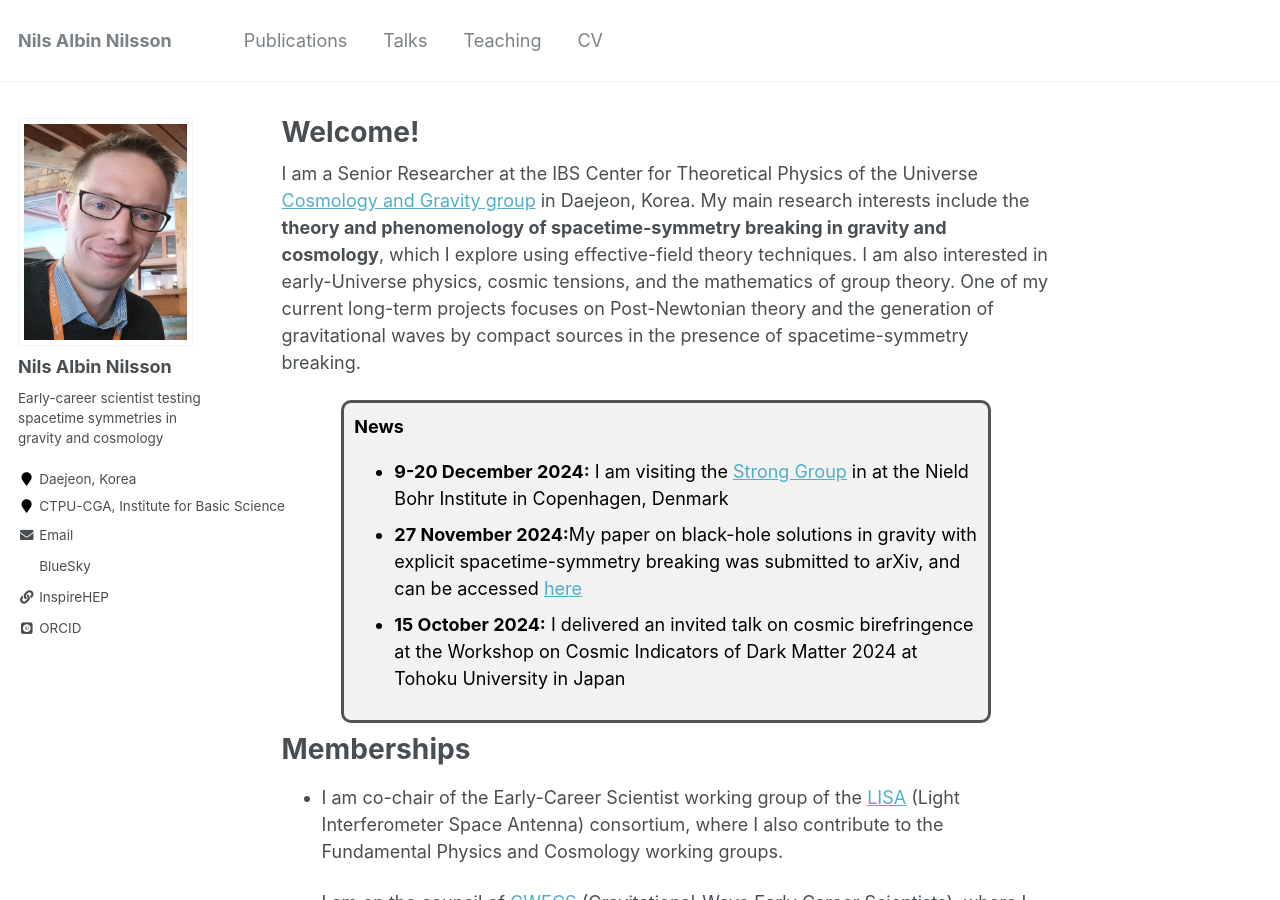
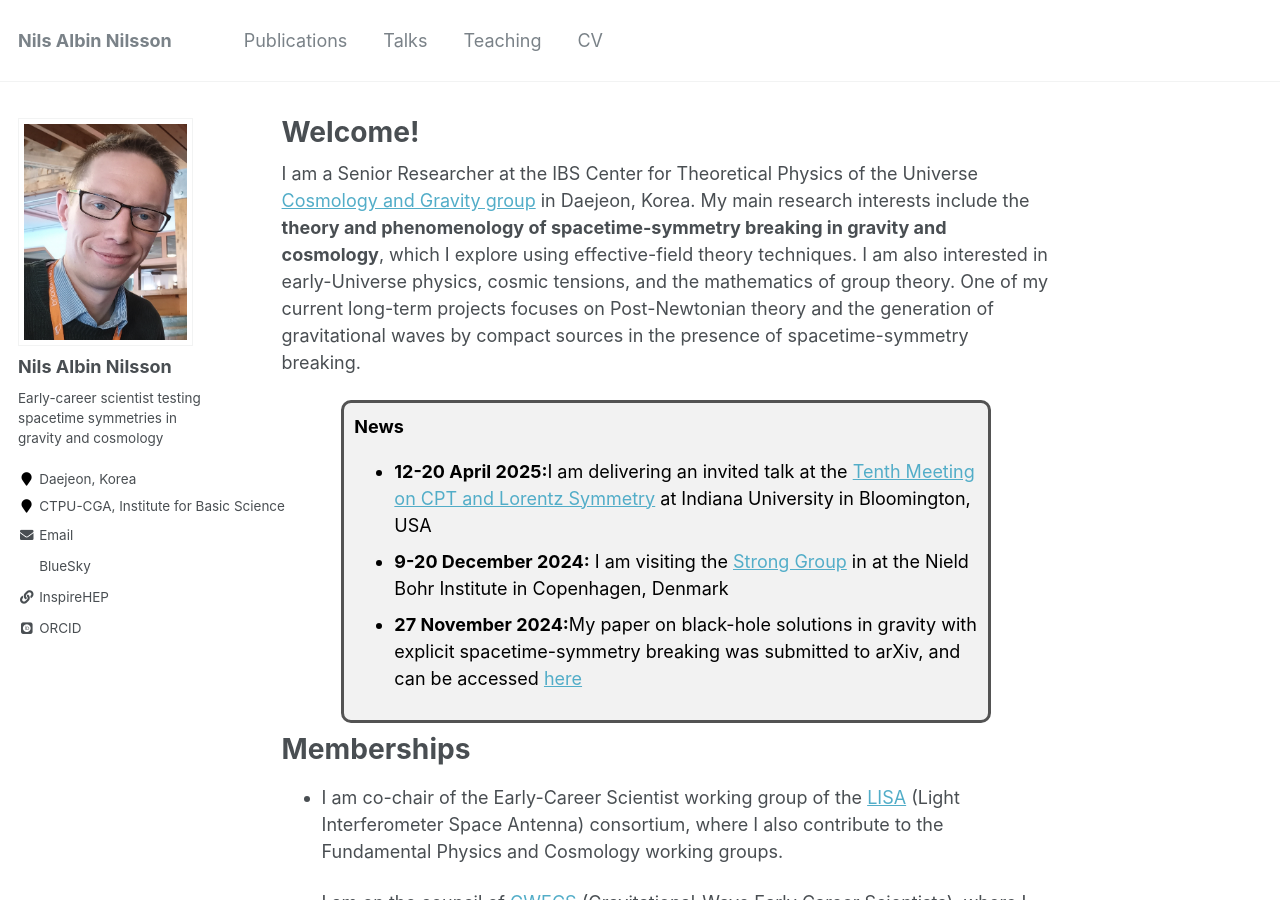
Before and after one commit to nilsanilsson/nilsanilsson.github.io, a Jekyll site: the page built from _pages/about.md, in a window 1280 px wide and 900 px high. Built offline with Jekyll 4.4.1, drawn with Linux system fonts in a browser that asks for light colours; some web fonts are replaced.

Commit message:
Initial commit

```diff
--- a/_pages/about.md
+++ b/_pages/about.md
@@ -33,9 +33,9 @@
     <div class="boxed">
 	<b>News</b>
 	<ul>
+     <li><b>12-20 April 2025:</b>I am delivering an invited talk at the <a href="https://arxiv.org/abs/2411.18255">Tenth Meeting on CPT and Lorentz Symmetry</a> at Indiana University in Bloomington, USA</li>
 	  <li><b>9-20 December 2024:</b> I am visiting the <a href="https://strong-gr.com/">Strong Group</a> in at the Nield Bohr Institute in Copenhagen, Denmark</li>
 	  <li><b>27 November 2024:</b>My paper on black-hole solutions in gravity with explicit spacetime-symmetry breaking was submitted to arXiv, and can be accessed <a href="https://arxiv.org/abs/2411.18255">here</a></li>
-	  <li><b>15 October 2024:</b> I delivered an invited talk on cosmic birefringence at the Workshop on Cosmic Indicators of Dark Matter 2024 at Tohoku University in Japan</li>
 	</ul>
     </div>
   </body>
```
